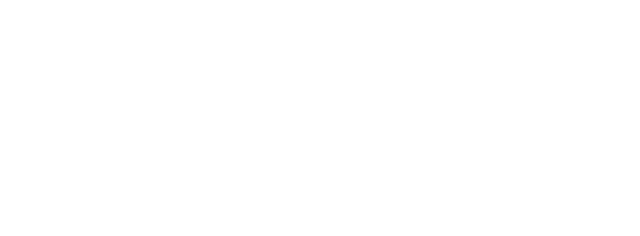
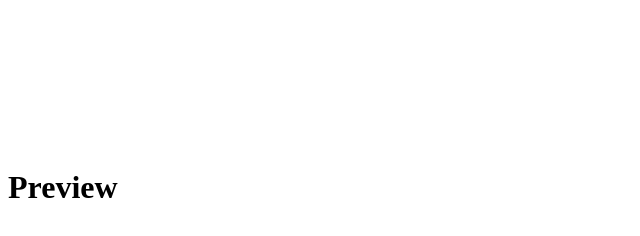
Before and after one commit to DarK0707/git_test, a plain HTML site: page index.html in a window 1280 px wide. Shown: the whole page, without its empty margins (0-640 px from the left). Drawn offline with Linux system fonts and the light colour scheme.

Commit message:
preview eklendi

```diff
--- a/index.html
+++ b/index.html
@@ -7,6 +7,6 @@
     <title>Document</title>
 </head>
 <body>
-
+    <h1><br><br><br><br>Preview</h1>
 </body>
 </html>
```
